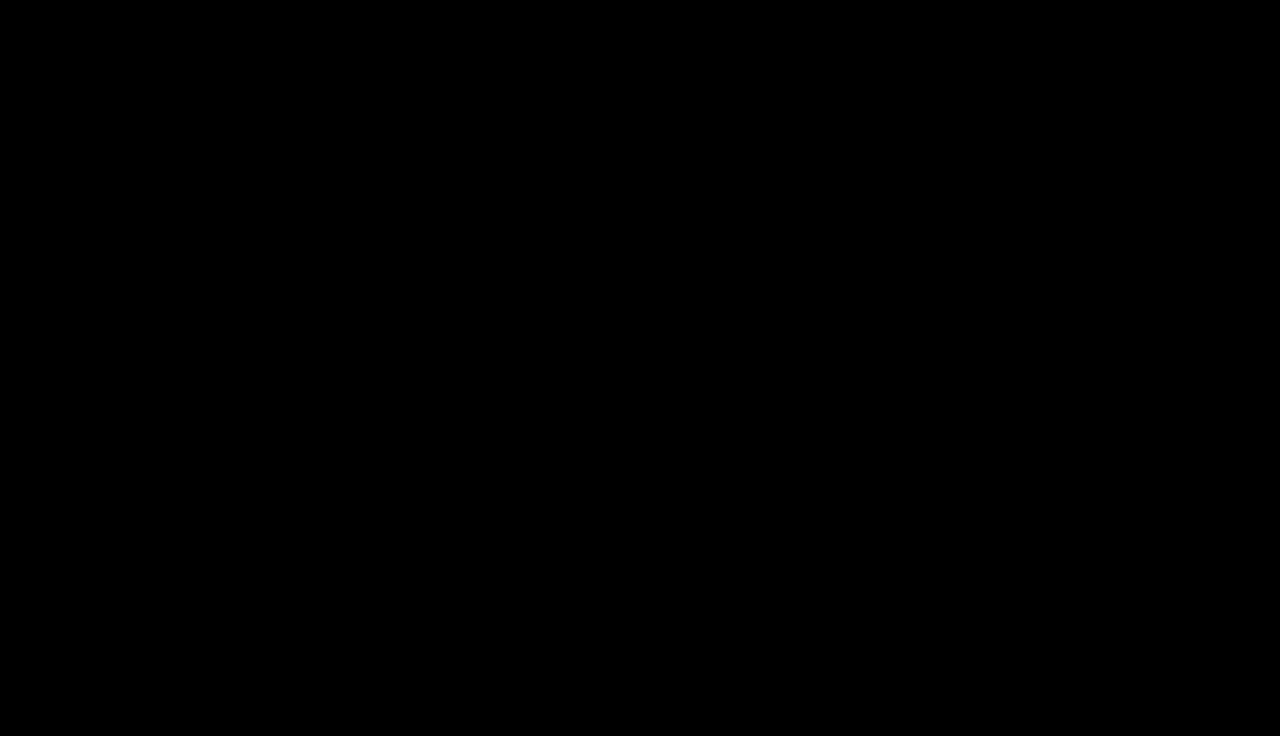
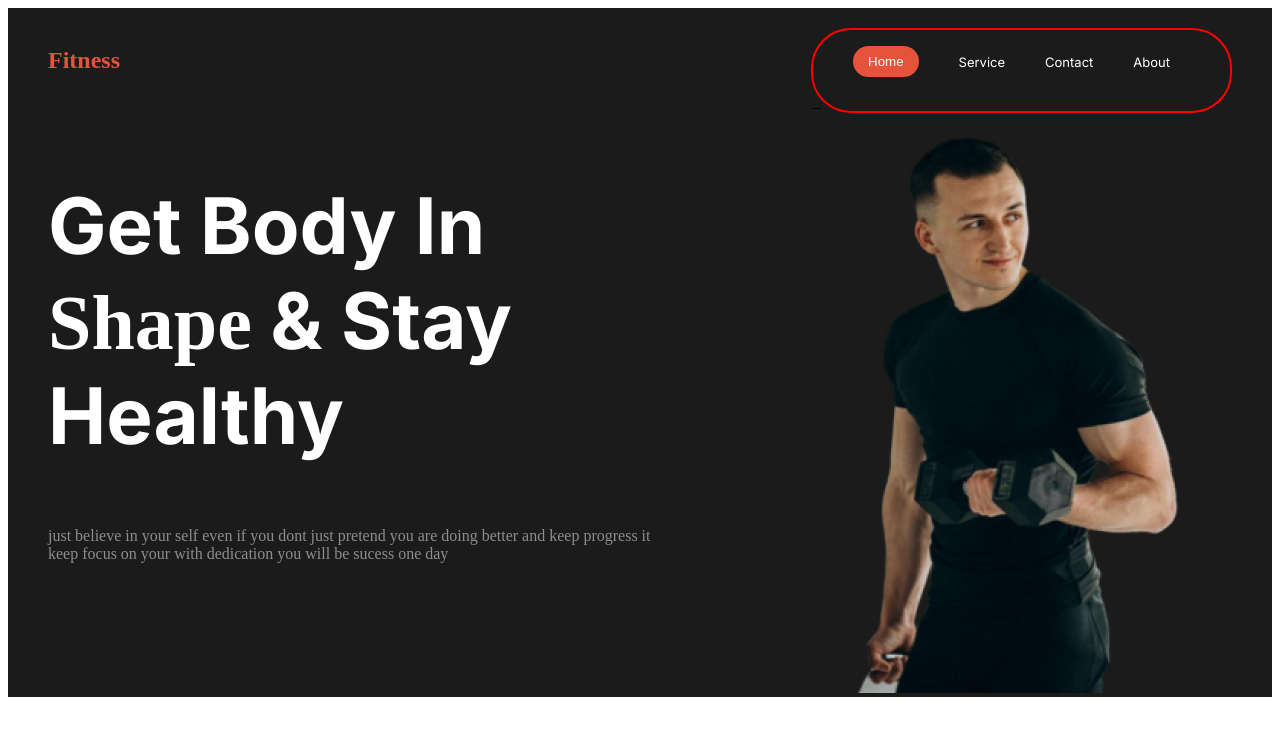
Before and after one commit to Arpan-collab/Assignment-02, a plain HTML site: page index.html in a window 1280 px wide. Drawn offline with Linux system fonts and the light colour scheme; a web font is replaced by a local one.

Commit message:
first commit

```diff
--- a/index.html
+++ b/index.html
@@ -5,8 +5,51 @@
             Assignment-02
         </title>
         <link rel="stylesheet" href="style/style.css">
+
+
     </head>
     <body>
+        <header class="head">
+
+            <nab class="nab">
+                <div>
+                    <h2><b>Fitness</b></h2>
+                </div>
+                <div class="menubar">
+                        <ul class="mbar">
+                            <li><b><button id="btn">Home</button></b></li>
+                            <li>Service</li>
+                            <li>Contact</li>
+                            <li>About</li>
+                        </ul>     _
+                </div>
+            </nab>
+            <section>
+                <div>
+                    <h1>Get Body In <br>
+                        <span id="special">Shape</span>
+                        & Stay <br>Healthy</h1>
+                        <p>just believe in your self even if you dont just pretend you are doing better and keep progress it<br> keep focus on your with dedication you will be sucess one day</p>
+
+
+                </div>
+                <div class="firstimg">
+                    <img src="images/Images 2.png">
+
+                </div>
+
+
+
+
+            </section>
+
+
+        </header>
+
+
+
+
+
 
     </body>
 </html>
--- a/style/style.css
+++ b/style/style.css
@@ -1,3 +1,69 @@
-html{
-    background-color: black;
+
+@import url('https://fonts.googleapis.com/css2?family=Inter:wght@100..900&display=swap');
+@import url('https://fonts.googleapis.com/css2?family=Playwrite+SK:wght@100..400&display=swap');
+.head{
+    background-color: rgba(0, 0, 0, 0.894);
 }
+h2{
+    color: rgb(230, 83, 60);
+    margin-left: 40px;
+
+}
+
+.nab{
+    display: flex;
+    align-items: center;
+    justify-content: space-between;
+
+}
+.mbar{
+    list-style: none;
+    display: flex;
+    margin-right: 20px;
+    color: rgb(255, 255, 255);
+
+}
+.menubar{
+    border: 2px solid red;
+    border-radius: 40px;
+    margin-top: 20px;
+    margin-right: 40px;
+}
+ul >li{
+    margin-right: 40px;
+    border-radius: 40;
+    font-size: 13px;
+    font-family: inter;
+}
+ul{
+    align-items: center;
+}
+#btn{
+    background-color: rgb(230, 83, 60);
+    color: rgb(255, 255, 255);
+    padding: 8px 15px;
+    border-radius: 40px;
+    border: none;
+
+}
+h1{
+    font-size: 78px;
+    font-family: inter;
+    color: white;
+    margin-left: 40px;
+}
+#special{
+    font-family: "Playwrite SK";
+    font-size: 78px;
+    text-align: left;
+}
+p{
+    color: rgba(255, 255, 255, 0.5);
+    margin-left: 40px;
+}
+section{
+    display: flex;
+}
+.firstimg{
+    margin-left: 200px;
+}
```
